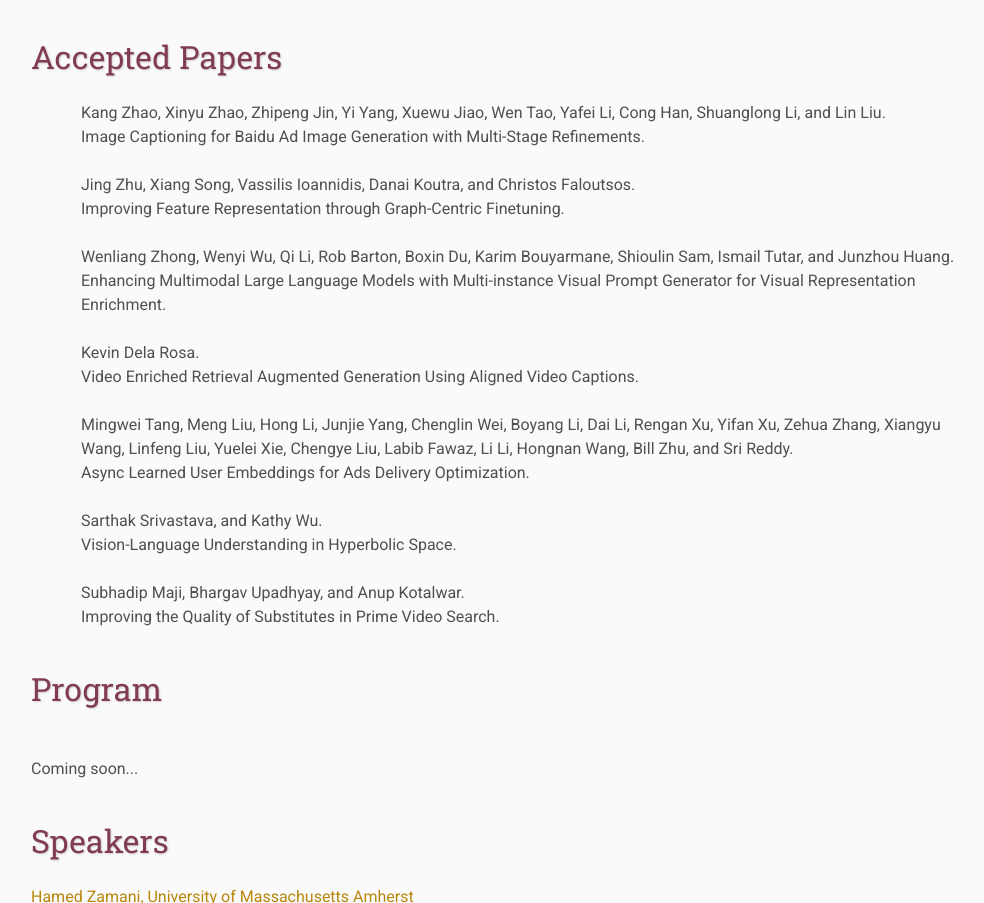
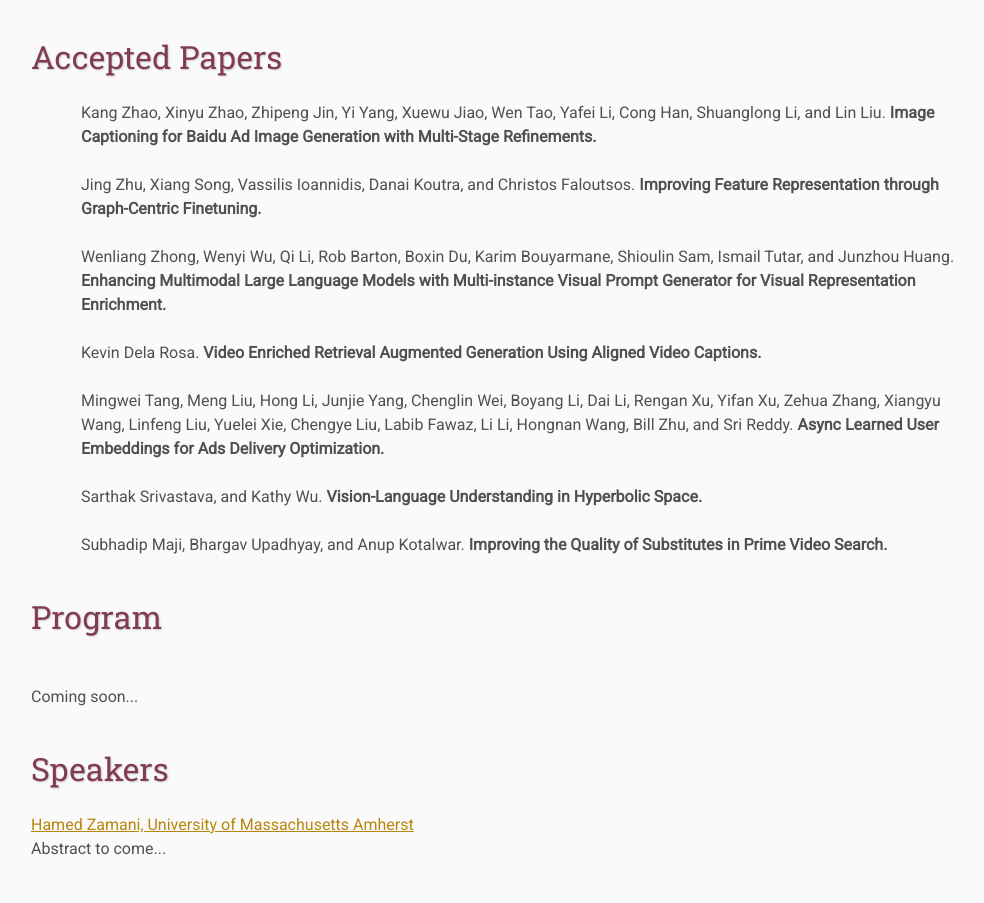
Before and after one commit to mrr-workshop/mrr-workshop.github.io, a plain HTML site: page index.html in a window 1280 px wide. Shown: the part 2373-3276 px from the top of the page, without its empty margins (109-1093 px from the left). Drawn offline with Linux system fonts and the light colour scheme.

Commit message:
Update the format of accepted papers

```diff
--- a/index.html
+++ b/index.html
@@ -112,44 +112,44 @@ Multimodal data is available in many applications like e-commerce production lis
     <a id="accepted_papers"><h2>Accepted Papers</h2></a>
     <div class="paper">
         <p>
-            <span class="authors">Kang Zhao, Xinyu Zhao, Zhipeng Jin, Yi Yang, Xuewu Jiao, Wen Tao, Yafei Li, Cong Han, Shuanglong Li, and Lin Liu.</span><br>
-            <span class="title">Image Captioning for Baidu Ad Image Generation with Multi-Stage Refinements.</span>
+            <span class="authors">Kang Zhao, Xinyu Zhao, Zhipeng Jin, Yi Yang, Xuewu Jiao, Wen Tao, Yafei Li, Cong Han, Shuanglong Li, and Lin Liu.</span>
+            <span class="title"> <strong>Image Captioning for Baidu Ad Image Generation with Multi-Stage Refinements.</strong></span>
         </p>
     </div>
     <div class="paper">
         <p>
-            <span class="authors">Jing Zhu, Xiang Song, Vassilis Ioannidis, Danai Koutra, and Christos Faloutsos.</span><br>
-            <span class="title">Improving Feature Representation through Graph-Centric Finetuning.</span>
+            <span class="authors">Jing Zhu, Xiang Song, Vassilis Ioannidis, Danai Koutra, and Christos Faloutsos.</span>
+            <span class="title"><strong>Improving Feature Representation through Graph-Centric Finetuning.</strong></span>
         </p>
     </div>
     <div class="paper">
         <p>
-            <span class="authors">Wenliang Zhong, Wenyi Wu, Qi Li, Rob Barton, Boxin Du, Karim Bouyarmane, Shioulin Sam, Ismail Tutar, and Junzhou Huang.</span><br>
-            <span class="title">Enhancing Multimodal Large Language Models with Multi-instance Visual Prompt Generator for Visual Representation Enrichment.</span>
+            <span class="authors">Wenliang Zhong, Wenyi Wu, Qi Li, Rob Barton, Boxin Du, Karim Bouyarmane, Shioulin Sam, Ismail Tutar, and Junzhou Huang.</span>
+            <span class="title"><strong>Enhancing Multimodal Large Language Models with Multi-instance Visual Prompt Generator for Visual Representation Enrichment.</strong></span>
         </p>
     </div>
     <div class="paper">
         <p>
-            <span class="authors">Kevin Dela Rosa.</span><br>
-            <span class="title">Video Enriched Retrieval Augmented Generation Using Aligned Video Captions.</span>
+            <span class="authors">Kevin Dela Rosa.</span>
+            <span class="title"><strong>Video Enriched Retrieval Augmented Generation Using Aligned Video Captions.</strong></span>
         </p>
     </div>
     <div class="paper">
         <p>
-            <span class="authors">Mingwei Tang, Meng Liu, Hong Li, Junjie Yang, Chenglin Wei, Boyang Li, Dai Li, Rengan Xu, Yifan Xu, Zehua Zhang, Xiangyu Wang, Linfeng Liu, Yuelei Xie, Chengye Liu, Labib Fawaz, Li Li, Hongnan Wang, Bill Zhu, and Sri Reddy.</span><br>
-            <span class="title">Async Learned User Embeddings for Ads Delivery Optimization.</span>
+            <span class="authors">Mingwei Tang, Meng Liu, Hong Li, Junjie Yang, Chenglin Wei, Boyang Li, Dai Li, Rengan Xu, Yifan Xu, Zehua Zhang, Xiangyu Wang, Linfeng Liu, Yuelei Xie, Chengye Liu, Labib Fawaz, Li Li, Hongnan Wang, Bill Zhu, and Sri Reddy.</span>
+            <span class="title"><strong>Async Learned User Embeddings for Ads Delivery Optimization.</strong></span>
         </p>
     </div>
     <div class="paper">
         <p>
-            <span class="authors">Sarthak Srivastava, and Kathy Wu.</span><br>
-            <span class="title">Vision-Language Understanding in Hyperbolic Space.</span>
+            <span class="authors">Sarthak Srivastava, and Kathy Wu.</span>
+            <span class="title"><strong>Vision-Language Understanding in Hyperbolic Space.</strong></span>
         </p>
     </div>
     <div class="paper">
         <p>
-            <span class="authors">Subhadip Maji, Bhargav Upadhyay, and Anup Kotalwar.</span><br>
-            <span class="title">Improving the Quality of Substitutes in Prime Video Search.</span>
+            <span class="authors">Subhadip Maji, Bhargav Upadhyay, and Anup Kotalwar.</span>
+            <span class="title"><strong>Improving the Quality of Substitutes in Prime Video Search.</strong></span>
         </p>
     </div>
 
```
